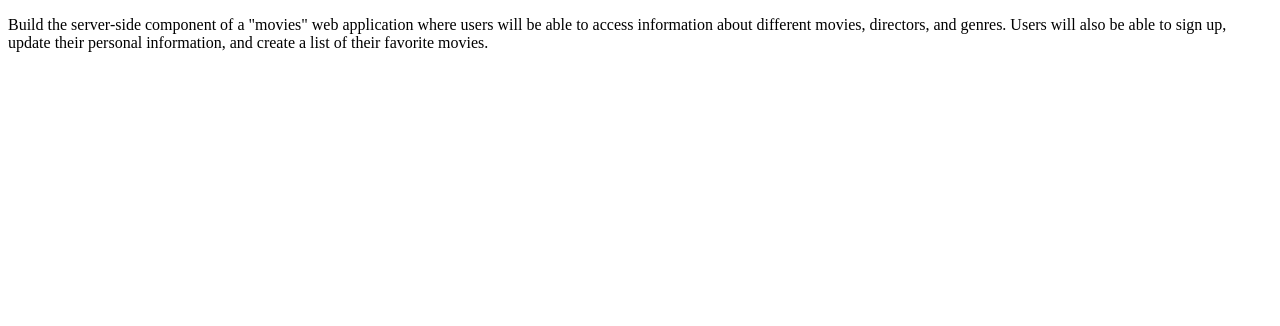
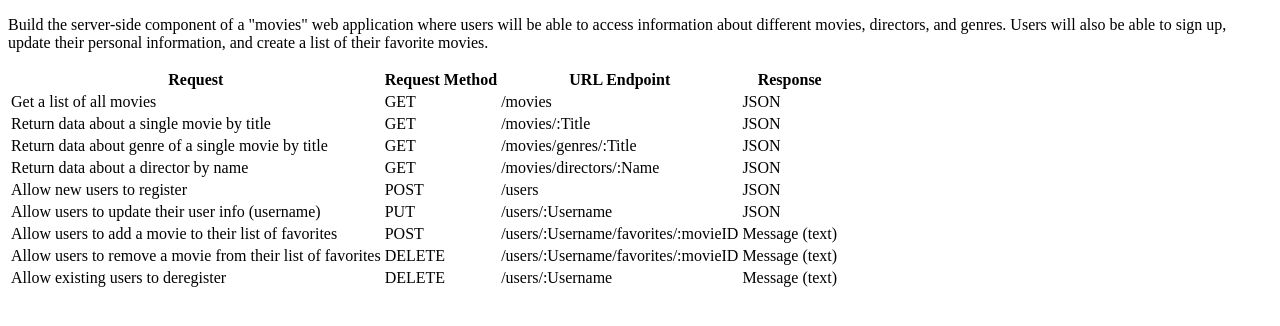
Before and after one commit to jonathan-sheets/movie_api, a website: page public/documentation.html in a window 1280 px wide. Shown: the part 152-478 px from the top of the page. Drawn offline with Linux system fonts and the light colour scheme.

Commit message:
Create table defining URL endpoints and request methods

```diff
--- a/public/documentation.html
+++ b/public/documentation.html
@@ -14,5 +14,69 @@
             <h3>Objective</h3>
             <p>Build the server-side component of a "movies" web application where users will be able to access information about different movies, directors, and genres.  Users will also be able to sign up, update their personal information, and create a list of their favorite movies.</p>
         </section>
+        <section>
+            <table>
+                <tr>
+                    <th>Request</th>
+                    <th>Request Method</th>
+                    <th>URL Endpoint</th>
+                    <th>Response</th>
+                </tr>
+                <tr>
+                    <td>Get a list of all movies</td>
+                    <td>GET</td>
+                    <td>/movies</td>
+                    <td>JSON</td>
+                </tr>
+                <tr>
+                    <td>Return data about a single movie by title</td>
+                    <td>GET</td>
+                    <td>/movies/:Title</td>
+                    <td>JSON</td>
+                </tr>
+                <tr>
+                    <td>Return data about genre of a single movie by title</td>
+                    <td>GET</td>
+                    <td>/movies/genres/:Title</td>
+                    <td>JSON</td>
+                </tr>
+                <tr>
+                    <td>Return data about a director by name</td>
+                    <td>GET</td>
+                    <td>/movies/directors/:Name</td>
+                    <td>JSON</td>
+                </tr>
+                <tr>
+                    <td>Allow new users to register</td>
+                    <td>POST</td>
+                    <td>/users</td>
+                    <td>JSON</td>
+                </tr>
+                <tr>
+                    <td>Allow users to update their user info (username)</td>
+                    <td>PUT</td>
+                    <td>/users/:Username</td>
+                    <td>JSON</td>
+                </tr>
+                <tr>
+                    <td>Allow users to add a movie to their list of favorites</td>
+                    <td>POST</td>
+                    <td>/users/:Username/favorites/:movieID</td>
+                    <td>Message (text)</td>
+                </tr>
+                <tr>
+                    <td>Allow users to remove a movie from their list of favorites</td>
+                    <td>DELETE</td>
+                    <td>/users/:Username/favorites/:movieID</td>
+                    <td>Message (text)</td>
+                </tr>
+                <tr>
+                    <td>Allow existing users to deregister</td>
+                    <td>DELETE</td>
+                    <td>/users/:Username</td>
+                    <td>Message (text)</td>
+                </tr>
+            </table>
+        </section>
     </body>
 </html>
```
